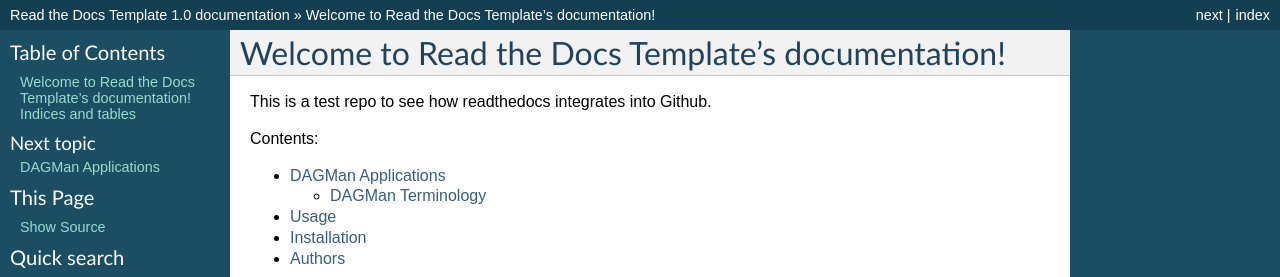
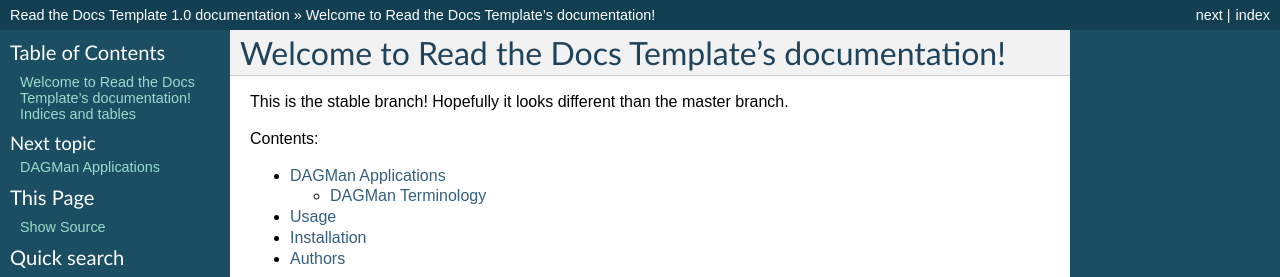
Before and after one commit to markcoatsworth/readthedocs, a Sphinx documentation site: the page built from docs/index.rst, in a window 1280 px wide. Shown: the top 277 px of the page. Built offline with Sphinx 7.4.7, drawn with Linux system fonts in a browser that asks for light colours.

Commit message:
Testing a stable branch

```diff
--- a/docs/index.rst
+++ b/docs/index.rst
@@ -6,7 +6,7 @@
 Welcome to Read the Docs Template's documentation!
 ==================================================
 
-This is a test repo to see how readthedocs integrates into Github.
+This is the stable branch! Hopefully it looks different than the master branch.
 
 Contents:
 
```
